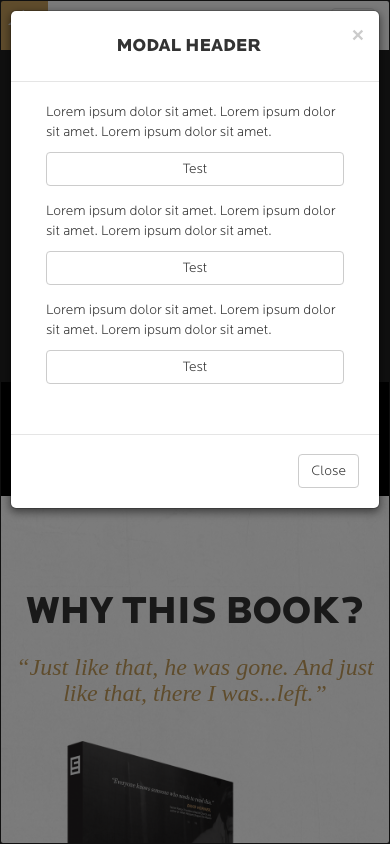
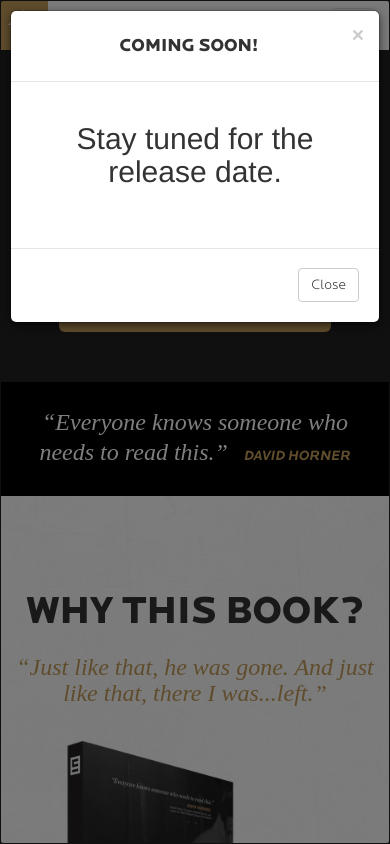
Before and after one commit to michaelfisher/jonathanedwards, a PHP site: page / in a window 390 px wide, after a click on "ORDER NOW". Run offline with PHP 8.4, Linux system fonts and the light colour scheme.

```diff
--- a/content/common/header.php
+++ b/content/common/header.php
@@ -3,11 +3,13 @@
 	<head>
 		<meta charset="utf-8">
 		<meta name="viewport" content="width=device-width, initial-scale=1.0">
-		<meta name="description" content="">
-		<meta name="author" content="">
+		<meta name="keywords" content="abandonment,parent,left,struggle">
+		<meta name="description" content="The struggle to make sense of life when a parent leaves.">
+		<meta name="author" content="Jonathan Edwards">
+		<meta name="title" content="LEFT | Jonathan Edwards">
 		<link rel="shortcut icon" href="favicon.png">
 
-		<title>LEFT | Edwards</title>
+		<title>LEFT | Jonathan Edwards</title>
 
 		<!--Bootstrap core CSS-->
 		<link href="css/bootstrap.min.css" rel="stylesheet">
--- a/content/purchase-modal.php
+++ b/content/purchase-modal.php
@@ -4,21 +4,12 @@
 		<div class="modal-content">
 			<div class="modal-header">
 				<button type="button" class="close" data-dismiss="modal">&times;</button>
-				<h4>Modal Header</h4>
+				<h4>Coming Soon!</h4>
 			</div>
 			<div class="modal-body">
 				<ul>
-					<li class="col-sm-4 col-xs-12">
-						<p>Lorem ipsum dolor sit amet. Lorem ipsum dolor sit amet. Lorem ipsum dolor sit amet.</p>
-						<button type="button" class="btn btn-default">Test</button>
-					</li>
-					<li class="col-sm-4 col-xs-12">
-						<p>Lorem ipsum dolor sit amet. Lorem ipsum dolor sit amet. Lorem ipsum dolor sit amet.</p>
-						<button type="button" class="btn btn-default">Test</button>
-					</li>
-					<li class="col-sm-4 col-xs-12">
-						<p>Lorem ipsum dolor sit amet. Lorem ipsum dolor sit amet. Lorem ipsum dolor sit amet.</p>
-						<button type="button" class="btn btn-default">Test</button>
+					<li class="col-xs-12">
+						<h2 style="font-weight: normal;">Stay tuned for the release date.</h2>
 					</li>
 				</ul>
 			</div>
--- a/css/style.css
+++ b/css/style.css
@@ -568,6 +568,7 @@
 }
 
 #purchase-modal .modal-body {
+	text-align: center;
 	font-family: 'Locator-Light';
 	overflow-y: auto;
 }
```
